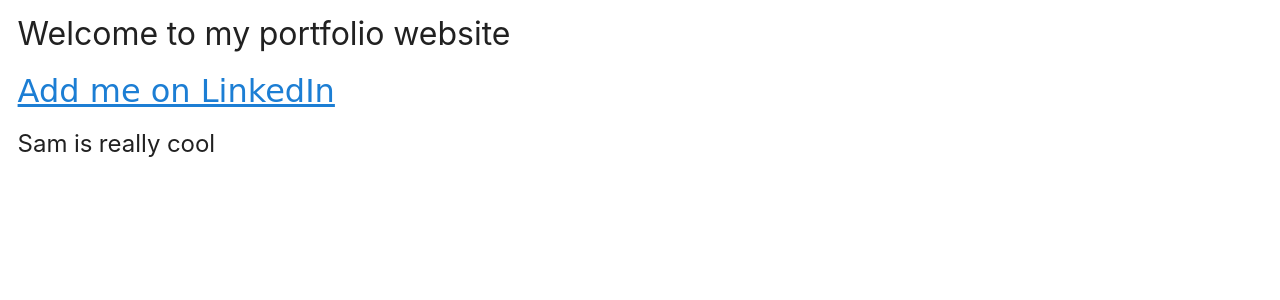
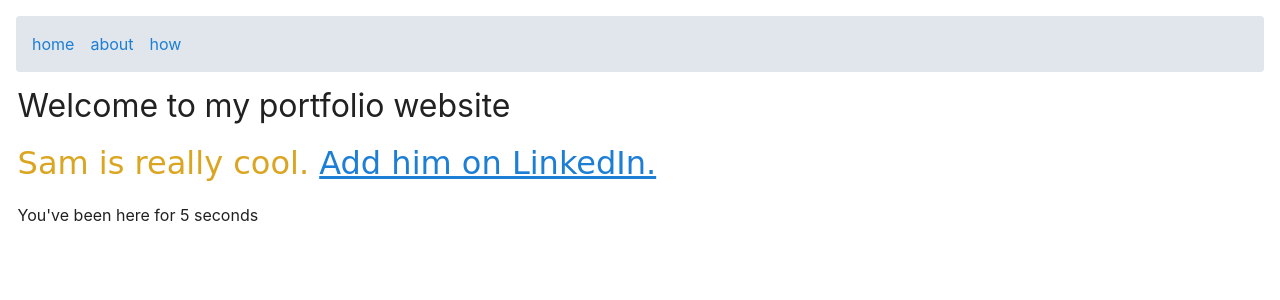
Before and after one commit to sstrick29/svelte-cloudflare-portfolio, a SvelteKit app: page / in a window 1280 px wide. Shown: the top 300 px of the page. Built offline with nearby package versions, Linux system fonts and the light colour scheme.

Commit message:
improvements

```diff
--- a/package.json
+++ b/package.json
@@ -1,5 +1,5 @@
 {
-  "name": "my-svelte-app",
+  "name": "svelte-cloudflare-portfolio",
   "version": "0.0.1",
   "type": "module",
   "scripts": {
@@ -26,6 +26,7 @@
     "globals": "^15.0.0",
     "prettier": "^3.3.2",
     "prettier-plugin-svelte": "^3.2.6",
+    "esbuild-wasm": "^0.21.5",
     "svelte": "^5.0.0",
     "svelte-check": "^4.0.0",
     "typescript": "^5.0.0",
--- a/src/app.html
+++ b/src/app.html
@@ -14,6 +14,13 @@
 	<body data-sveltekit-preload-data="hover">
 		<div style="display: contents">%sveltekit.body%</div>
 
+		<script>
+			const theme = new URL(window.location).searchParams.get('theme');
+
+			document.documentElement.classList.remove('light', 'dark');
+			document.documentElement.classList.add(theme || 'light');
+		</script>
+
 
 	</body>
 </html>
--- a/src/routes/layout.svelte
+++ b/src/routes/+layout.svelte
@@ -1,4 +1,5 @@
 <script>
+	import { page } from '$app/stores';
 	import { onMount } from 'svelte';
 
 	let { children } = $props();
@@ -16,11 +17,18 @@
 	});
 </script>
 
-<nav data-sveltekit-reload>
+<nav>
 	<a href="/">home</a>
 	<a href="/about">about</a>
+	<a href="/how">how</a>
+
+	{#if $page.data.component}
+		{@const Component = $page.data.component}
+		<Component />
+	{/if}
+
 </nav>
 
 {@render children()}
 
-<p>the page has been open for {seconds} seconds</p>
+<p>You've been here for {seconds} seconds</p>
--- a/src/routes/+page.svelte
+++ b/src/routes/+page.svelte
@@ -6,10 +6,10 @@
 
 
 <h1>Welcome to my portfolio website</h1>
-    <p> <a href="https://www.linkedin.com/in/samstrickland29/">Add me on LinkedIn</a>
+<p> {name} is really cool. <a href="https://www.linkedin.com/in/samstrickland29/">Add him on LinkedIn.</a>
 
-    </p>
-<h2>{name} is really cool </h2>
+</p>
+
 
 
 
--- /dev/null
+++ b/src/routes/[...catchall]/+page.svelte
@@ -0,0 +1,40 @@
+<script>
+	import { page } from '$app/stores';
+
+	let words = ['how', 'deep', 'does', 'the', 'rabbit', 'hole', 'go'];
+
+	let depth = $derived($page.params.path.split('/').filter(Boolean).length);
+	let next = $derived(depth === words.length ? '/' : `/${words.slice(0, depth + 1).join('/')}`);
+</script>
+
+<div class="flex">
+	{#each words.slice(0, depth) as word}
+		<p>{word}</p>
+	{/each}
+
+	<p><a href={next}>{words[depth] ?? '?'}</a></p>
+</div>
+
+<style>
+	.flex {
+		display: flex;
+		height: 100%;
+		flex-direction: column;
+		align-items: center;
+		justify-content: center;
+	}
+
+	p {
+		margin: 0.5rem 0;
+		line-height: 1;
+	}
+
+	a {
+		display: flex;
+		width: 100%;
+		height: 100%;
+		align-items: center;
+		justify-content: center;
+		font-size: 4rem;
+	}
+</style>
--- a/src/routes/about/+page.svelte
+++ b/src/routes/about/+page.svelte
@@ -1,2 +1,2 @@
-<h1>about</h1>
-<p>this is the about page.</p>
+<h1>About Me</h1>
+<p>This should really tell you all about me.</p>
--- /dev/null
+++ b/src/routes/about/message.svelte
@@ -0,0 +1 @@
+<marquee>hey it's me sam. if you're reading this, let's connect on Linkedin.</marquee>
```
Also changed, not shown: src/routes/[...catchall]/+layout.svelte (added, +7 -0 lines), src/routes/about/+page.js (added, +8 -0 lines).
